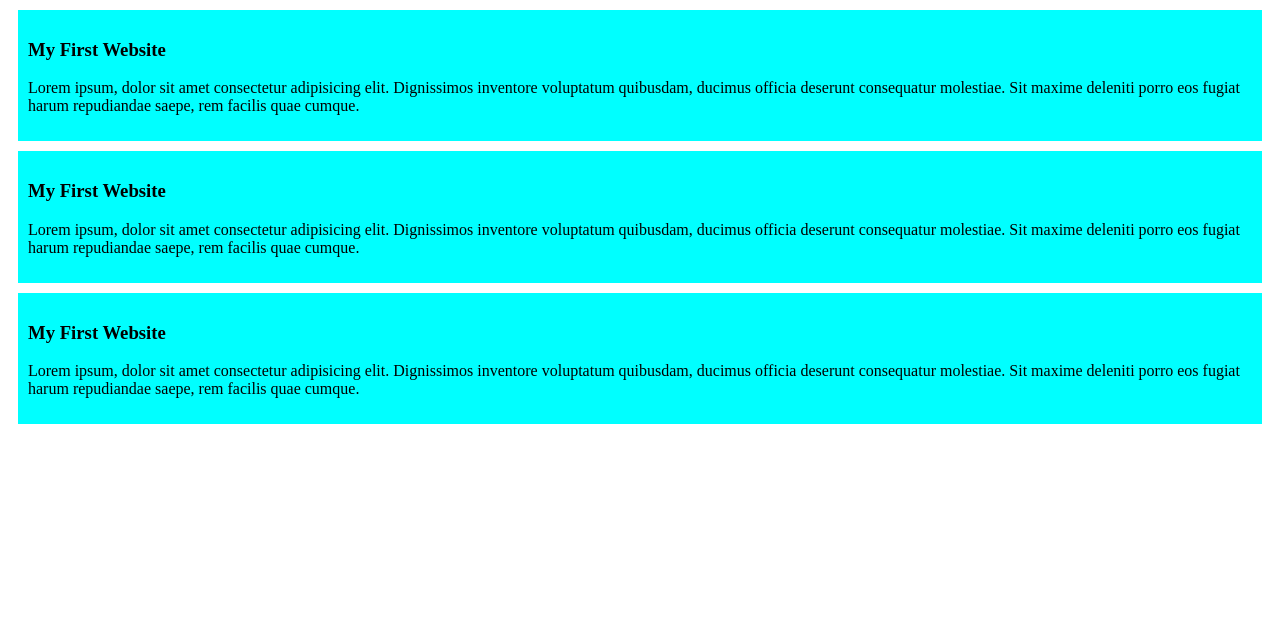
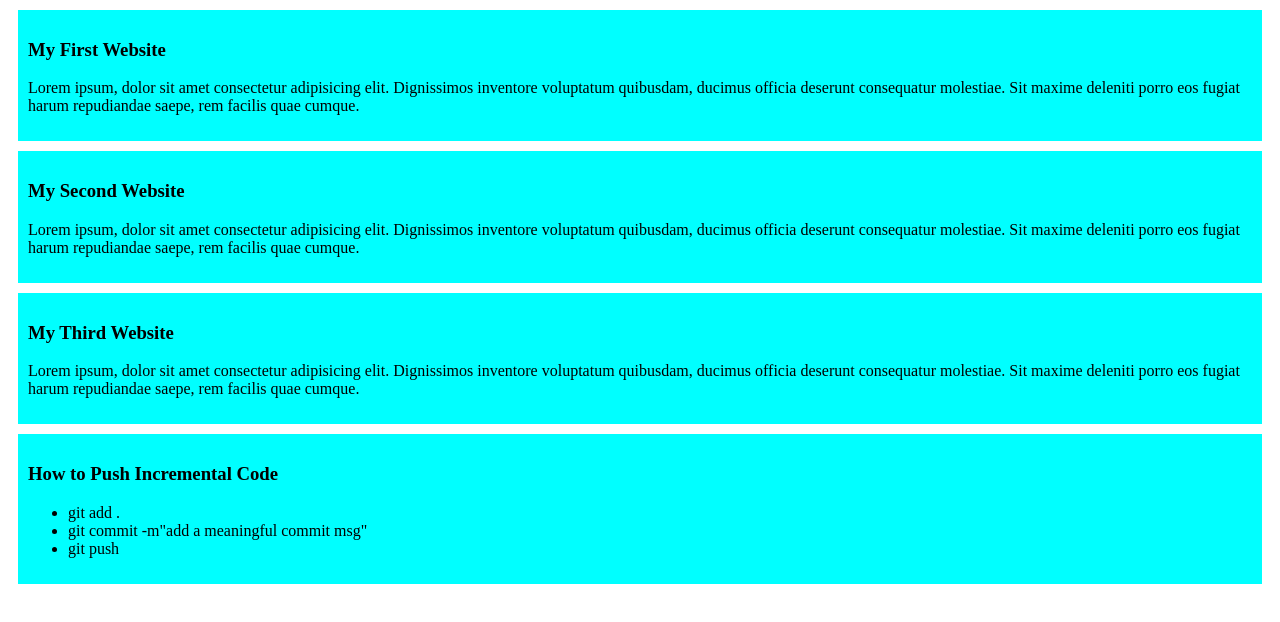
Before and after one commit to glfaisal/my-simple-website, a plain HTML site: page index.html in a window 1280 px wide. Drawn offline with Linux system fonts and the light colour scheme.

Commit message:
added how to push code

```diff
--- a/index.html
+++ b/index.html
@@ -13,11 +13,19 @@
         <p>Lorem ipsum, dolor sit amet consectetur adipisicing elit. Dignissimos inventore voluptatum quibusdam, ducimus officia deserunt consequatur molestiae. Sit maxime deleniti porro eos fugiat harum repudiandae saepe, rem facilis quae cumque.</p>
     </div>
     <div>
-        <h3>My First Website</h3>
+        <h3>My Second Website</h3>
         <p>Lorem ipsum, dolor sit amet consectetur adipisicing elit. Dignissimos inventore voluptatum quibusdam, ducimus officia deserunt consequatur molestiae. Sit maxime deleniti porro eos fugiat harum repudiandae saepe, rem facilis quae cumque.</p>
     </div>
     <div>
-        <h3>My First Website</h3>
+        <h3>My Third Website</h3>
         <p>Lorem ipsum, dolor sit amet consectetur adipisicing elit. Dignissimos inventore voluptatum quibusdam, ducimus officia deserunt consequatur molestiae. Sit maxime deleniti porro eos fugiat harum repudiandae saepe, rem facilis quae cumque.</p>
     </div>
+    <div>
+        <h3>How to Push Incremental Code</h3>
+        <ul>
+            <li>git add .</li>
+            <li> git commit -m"add a meaningful commit msg"</li>
+            <li>git push</li>
+        </ul>
+    </div>
 </body>
```
